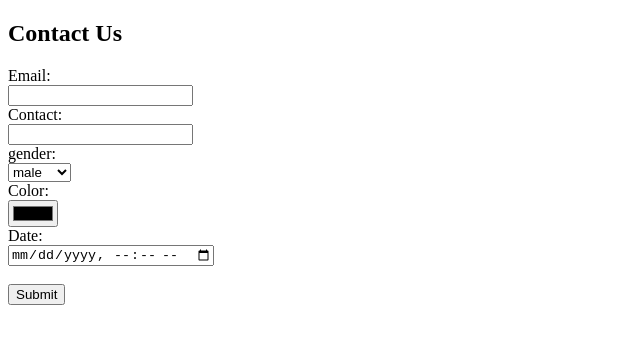
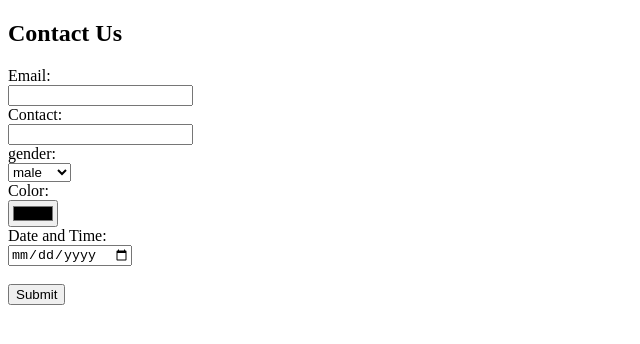
Before and after one commit to inolan29/OCCPHT09, a plain HTML site: page HTML/contact.html in a window 1280 px wide. Shown: the whole page, without its empty margins (0-640 px from the left). Drawn offline with Linux system fonts and the light colour scheme.

Commit message:
Edited with contact

```diff
--- a/HTML/contact.html
+++ b/HTML/contact.html
@@ -24,7 +24,7 @@
                 <input type="color" name="color" id="color">
                 <br>
             </label>
-            <label>Date: <br><input type="datetime-local" name="date" id="date" ></label>
+            <label>Date and Time: <br><input type="date" name="date" id="date" ></label>
             <br><br>
             <input type="button" value="Submit">
 
```
